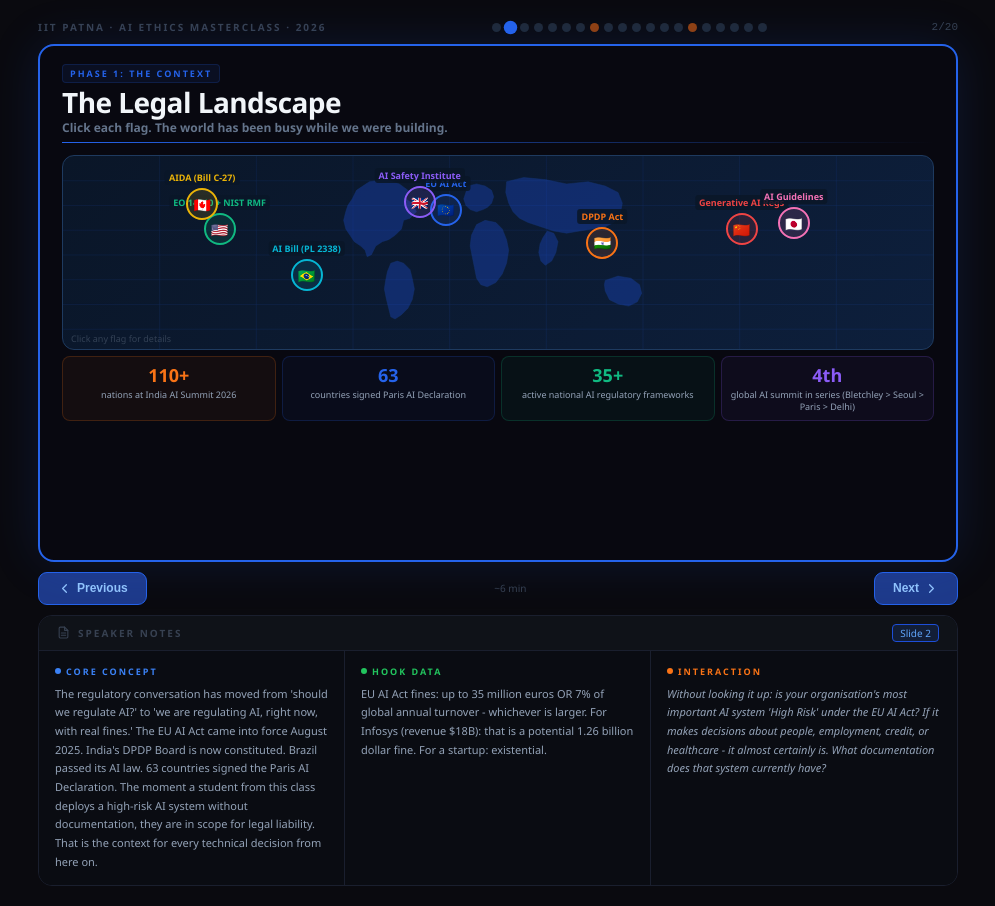
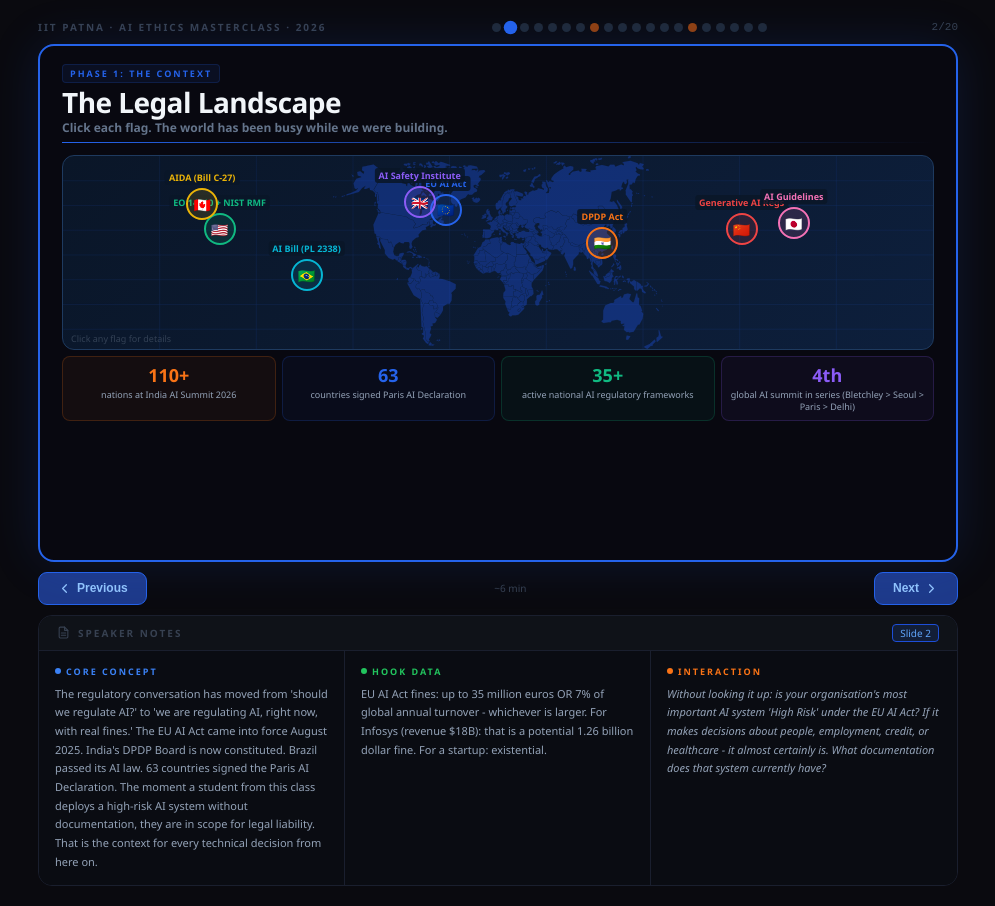
Before and after one commit to babithbhoop/netlify-vite, a React (Vite) app: page / in a window 1280 px wide. Both pictures are taken after a click on the button 652 px from the left and 27 px from the top of the page. Shown: the whole page, without its empty margins (142-1137 px from the left). Built offline with nearby package versions, Linux system fonts and the light colour scheme.

Commit message:
Fix Slide 2: Use real world map SVG with accurate country outlines

```diff
--- a/src/App.jsx
+++ b/src/App.jsx
@@ -1,4 +1,5 @@
 import { useState, useEffect, useRef } from "react";
+import worldMapUrl from "./worldmap.svg";
 
 // ─────────────────────────────────────────────────────────────────────────────
 // INLINE SVG ICONS
@@ -156,23 +157,8 @@ function Slide2Visual() {
           {[100,200,300,400,500,600,700,800].map(x => <line key={x} x1={x} y1="0" x2={x} y2="195" stroke="#2563EB" strokeWidth="0.5"/>)}
         </svg>
 
-        {/* Simplified continent outlines */}
-        <svg style={{ position: "absolute", inset: 0, width: "100%", height: "100%", opacity: 0.35 }} viewBox="0 0 900 450" preserveAspectRatio="xMidYMid meet">
-          {/* North America */}
-          <path d="M120,80 L150,60 L190,55 L220,65 L240,80 L235,100 L250,110 L260,130 L245,145 L230,150 L225,170 L210,185 L195,195 L180,200 L165,210 L155,230 L145,235 L140,220 L130,210 L115,200 L105,185 L95,170 L90,150 L95,130 L100,115 L110,100 Z" fill="#1d4ed8" stroke="#2563EB" strokeWidth="1"/>
-          {/* South America */}
-          <path d="M200,250 L215,245 L230,250 L245,265 L250,285 L255,310 L250,335 L240,355 L225,370 L210,380 L200,375 L195,355 L190,335 L185,310 L188,290 L192,270 Z" fill="#1d4ed8" stroke="#2563EB" strokeWidth="1"/>
-          {/* Europe */}
-          <path d="M380,70 L400,65 L420,70 L435,80 L440,95 L435,110 L425,120 L415,125 L400,130 L385,125 L375,115 L370,100 L375,85 Z" fill="#1d4ed8" stroke="#2563EB" strokeWidth="1"/>
-          {/* Africa */}
-          <path d="M400,160 L420,150 L445,155 L460,170 L470,195 L475,220 L470,250 L460,275 L445,295 L425,305 L410,300 L400,285 L395,260 L390,235 L385,210 L388,185 Z" fill="#1d4ed8" stroke="#2563EB" strokeWidth="1"/>
-          {/* Asia */}
-          <path d="M470,60 L510,50 L560,55 L610,65 L660,60 L700,70 L730,85 L740,110 L735,135 L720,155 L700,165 L670,170 L640,175 L610,180 L580,175 L550,165 L520,155 L500,145 L485,130 L475,110 L468,85 Z" fill="#1d4ed8" stroke="#2563EB" strokeWidth="1"/>
-          {/* India subcontinent */}
-          <path d="M565,175 L580,180 L590,200 L585,225 L575,245 L560,255 L550,245 L545,225 L548,205 L555,190 Z" fill="#1d4ed8" stroke="#2563EB" strokeWidth="1"/>
-          {/* Australia */}
-          <path d="M700,290 L730,280 L760,285 L780,300 L785,320 L775,340 L755,350 L730,345 L710,335 L700,315 L698,300 Z" fill="#1d4ed8" stroke="#2563EB" strokeWidth="1"/>
-        </svg>
+        {/* World map background */}
+        <img src={worldMapUrl} alt="" style={{ position: "absolute", inset: 0, width: "100%", height: "100%", objectFit: "contain", opacity: 0.4, pointerEvents: "none" }} />
 
         {/* Pins */}
         {laws.map((l, i) => (
```
Also changed, not shown: src/worldmap.svg (added), 4 other files (tests, documents, lock files or other folders).
